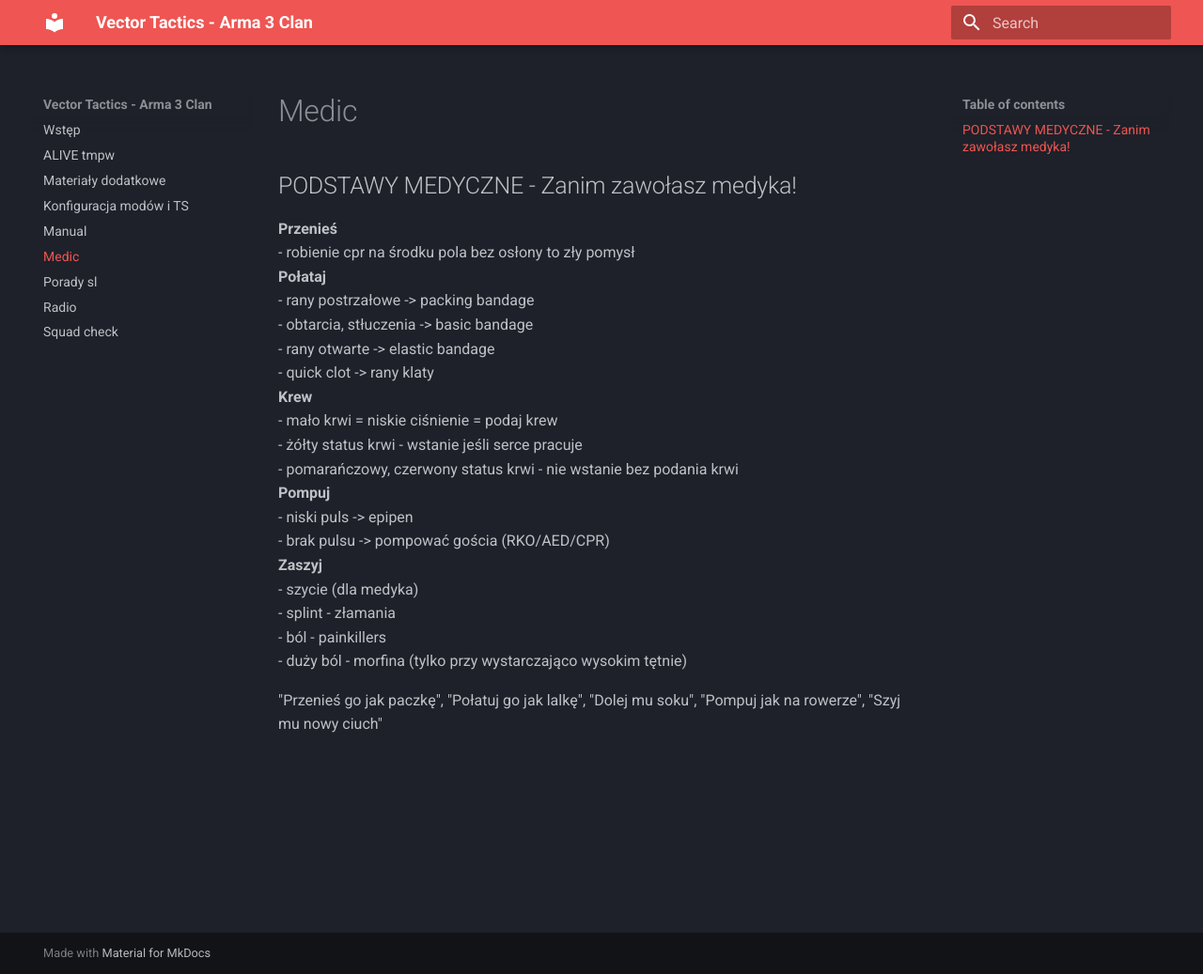
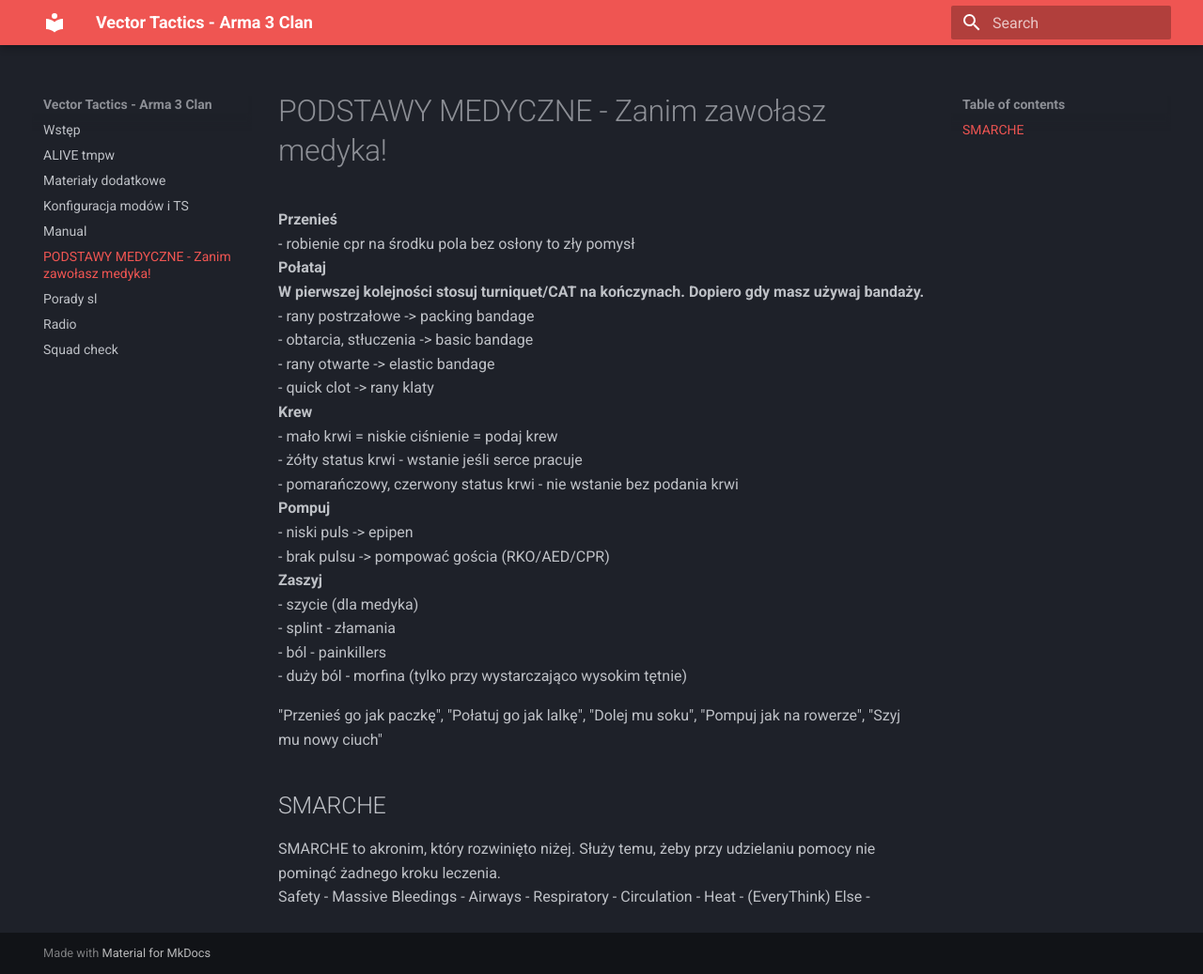
Before and after one commit to aquiceeo/vt-manual, an MkDocs documentation site: the page built from docs/medic.md, in a window 1280 px wide and 1037 px high. Shown: the whole window at 94% size. Built offline with MkDocs 1.6.1 and Material for MkDocs 9.7.7, drawn with Linux system fonts in a browser that asks for light colours.

Commit message:
poprawki

```diff
--- a/docs/medic.md
+++ b/docs/medic.md
@@ -1,7 +1,8 @@
-## PODSTAWY MEDYCZNE - Zanim zawołasz medyka!
+# PODSTAWY MEDYCZNE - Zanim zawołasz medyka!
 **Przenieś**
 - robienie cpr na środku pola bez osłony to zły pomysł
 **Połataj**
+**W pierwszej kolejności stosuj turniquet/CAT na kończynach. Dopiero gdy masz używaj bandaży.**
 - rany postrzałowe -> packing bandage
 - obtarcia, stłuczenia -> basic bandage
 - rany otwarte -> elastic bandage
@@ -20,3 +21,13 @@
 - duży ból - morfina (tylko przy wystarczająco wysokim tętnie)
 
 "Przenieś go jak paczkę", "Połatuj go jak lalkę", "Dolej mu soku", "Pompuj jak na rowerze", "Szyj mu nowy ciuch"
+
+## SMARCHE
+SMARCHE to akronim, który rozwinięto niżej. Służy temu, żeby przy udzielaniu pomocy nie pominąć żadnego kroku leczenia.
+Safety -
+Massive Bleedings -
+Airways -
+Respiratory -
+Circulation -
+Heat -
+(EveryThink) Else -
```
Also changed, not shown: docs/index.md (+3 -3 lines).
